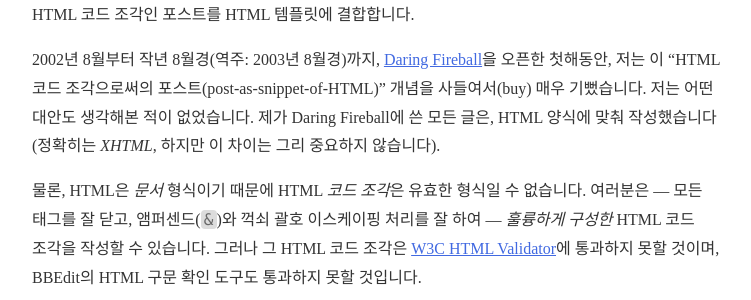
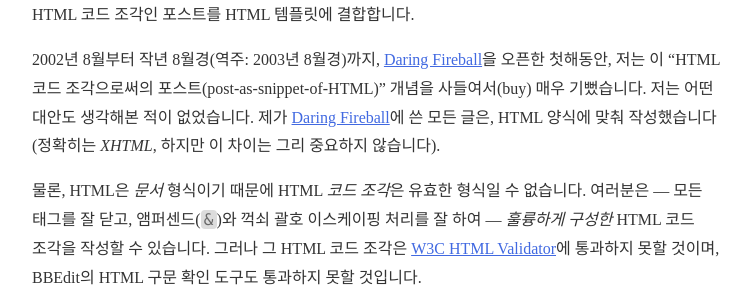
Before and after one commit to paikwiki/paikwiki.github.io, a Jekyll site: the page built from _posts/2020-03-31-dive-into-markdown-ko.md, in a window 1280 px wide and 900 px high, scrolled down 3644 px. Shown: the part 209-509 px from the top of the window, without its empty margins (264-1015 px from the left). Built offline with Jekyll 4.4.1, drawn with Linux system fonts in a browser that asks for light colours; some web fonts are replaced; some of the changed lines change nothing that is shown.

Commit message:
Fix typo: add link of John Gruber' blog

```diff
--- a/_posts/2020-03-31-dive-into-markdown-ko.md
+++ b/_posts/2020-03-31-dive-into-markdown-ko.md
@@ -84,7 +84,7 @@ tags: [translation, markdown, john-gruber]
 
 상식적으로 보면, 포스트는 HTML 코드 조각입니다. 모든 HTML 문서가 아니고, (형식을 갖춘 텍스트인) HTML 코드 조각일 뿐입니다. 블로그 소프트웨어가 전체 HTML(그리고/또는 XML) 문서를 작성합니다. 여러분의 블로그 템플릿에는 ― `<html>`, `<head>`, `<body>` 등 ― 문서 구조와 관련한 모든 태그가 있으며, 포스트를 출력할 공간(slots)도 있습니다. 여러분이 웹페이지를 출판하면, 블로그 소프트웨어는 HTML 코드 조각인 포스트를 HTML 템플릿에 결합합니다.
 
-2002년 8월부터 작년 8월경(역주: 2003년 8월경)까지, [Daring Fireball](https://daringfireball.net/)을 오픈한 첫해동안, 저는 이 "HTML 코드 조각으로써의 포스트(post-as-snippet-of-HTML)" 개념을 사들여서(buy) 매우 기뻤습니다. 저는 어떤 대안도 생각해본 적이 없었습니다. 제가 Daring Fireball에 쓴 모든 글은, HTML 양식에 맞춰 작성했습니다(정확히는 *XHTML*, 하지만 이 차이는 그리 중요하지 않습니다).
+2002년 8월부터 작년 8월경(역주: 2003년 8월경)까지, [Daring Fireball](https://daringfireball.net/)을 오픈한 첫해동안, 저는 이 "HTML 코드 조각으로써의 포스트(post-as-snippet-of-HTML)" 개념을 사들여서(buy) 매우 기뻤습니다. 저는 어떤 대안도 생각해본 적이 없었습니다. 제가 [Daring Fireball](https://daringfireball.net/)에 쓴 모든 글은, HTML 양식에 맞춰 작성했습니다(정확히는 *XHTML*, 하지만 이 차이는 그리 중요하지 않습니다).
 
 물론, HTML은 *문서* 형식이기 때문에 HTML *코드 조각*은 유효한 형식일 수 없습니다. 여러분은 ― 모든 태그를 잘 닫고, 앰퍼센드(`&`)와 꺽쇠 괄호 이스케이핑 처리를 잘 하여 ― *훌륭하게 구성한* HTML 코드 조각을 작성할 수 있습니다. 그러나 그 HTML 코드 조각은 [W3C HTML Validator](http://validator.w3.org/)에 통과하지 못할 것이며, BBEdit의 HTML 구문 확인 도구도 통과하지 못할 것입니다.
 
```
